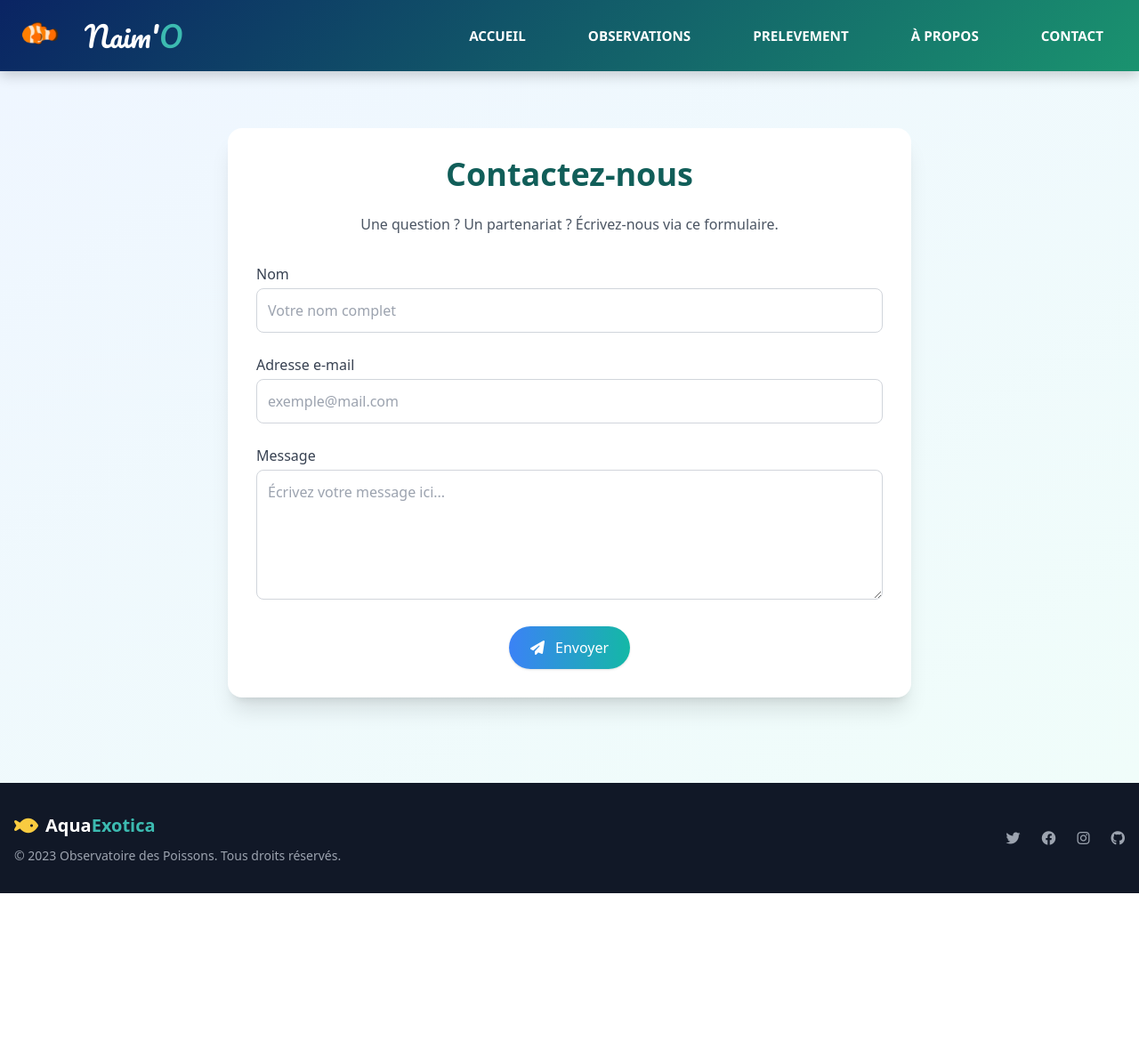
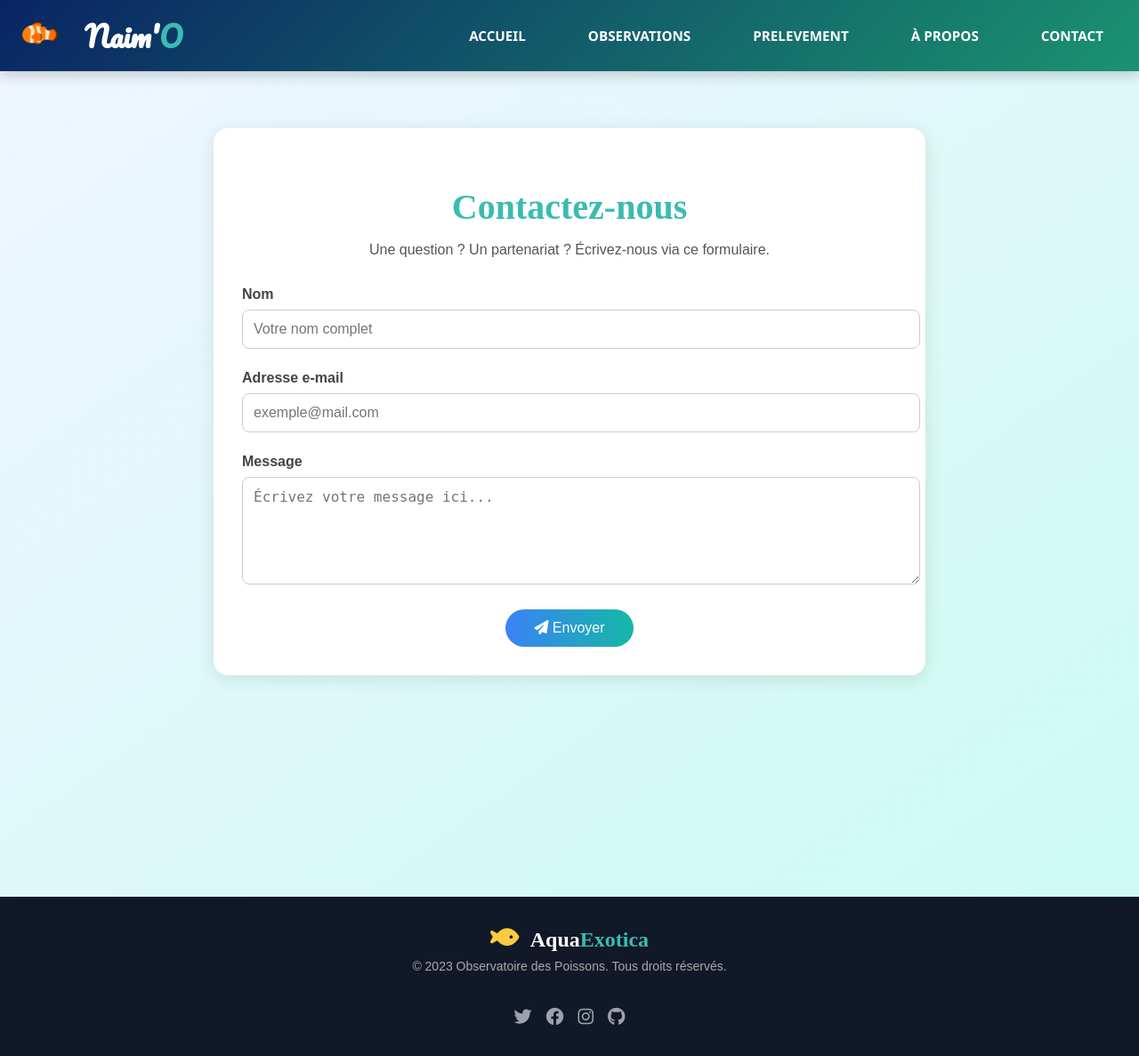
Before and after one commit to Awstinet/SAE_201_204, a Flask app: page /contact in a window 1280 px wide. Shown: the whole page at 89% size. Before the commit the page ends 1004 px from the top, so only its background shows below. Run offline with Flask 3, Linux system fonts and the light colour scheme; data comes from the database, SQL or seed files in the repository; data that the repository does not hold is empty; some libraries are stand-ins or nearby versions.

Commit message:
Séparation du css et du html de la page contact.

```diff
--- a/naimo/app.py
+++ b/naimo/app.py
@@ -1,11 +1,12 @@
 from flask import Flask, render_template, request, jsonify, flash, redirect, url_for
+import requests
 import matplotlib
 import data.datas as db
 from utils.name import normaliser
 from utils.majDonnes import updateDatabase
 from utils.majDonnes import getLastDate
 from flask_mail import Mail, Message
-from datetime import datetime
+from datetime import datetime, timedelta
 
 # Déclaration d'application Flask
 app = Flask(__name__)
@@ -40,13 +41,43 @@ def pageLoaded():
     updateDatabase()
     return "", 204
 
+# Cache pour les observations
+observations_cache = {
+    "count": 0,
+    "last_updated": datetime.now() - timedelta(hours=1)
+}
+
+def get_observations_count():
+    """Récupère le nombre total d'observations avec cache"""
+    global observations_cache
+
+    if datetime.now() - observations_cache["last_updated"] < timedelta(hours=1):
+        return observations_cache["count"]
+
+    try:
+        response = requests.get(
+            "https://hubeau.eaufrance.fr/api/v1/etat_piscicole/observations",
+            params={"size": 1},
+            timeout=10
+        )
+        response.raise_for_status()
+        count = response.json().get("count", 0)
+
+        observations_cache = {
+            "count": count,
+            "last_updated": datetime.now()
+        }
+        return count
+    except Exception as e:
+        app.logger.error(f"Erreur comptage observations: {str(e)}")
+        return None
 
 @app.route("/")
 def accueil():
     lastDate = getLastDate()
-    # nbObservations =
+    nbObservations = get_observations_count()
     nbStations = db.getNbStations()
-    return render_template("accueil.html", nbStations = nbStations, lastDate = lastDate)
+    return render_template("accueil.html", nbStations = nbStations, nbObservations = nbObservations, lastDate = lastDate)
 
 
 @app.route('/apropos')
@@ -55,10 +86,20 @@ def apropos():
     return render_template('apropos.html')
 
 
-@app.route('/observations')
+@app.route('/observations', methods=['GET', 'POST'])
 def observations():
-    # Affichage du template
-    return render_template('observations.html')
+    if request.method == 'POST':
+        data = request.json["clicked"]
+        mappingTitre = {
+            "evoPoissonsZone" : "Graphique évolutif des poissons par année dans une zone.",
+            "totalPoissonsZone": "Population de poissons par zone",
+            "nbPrelevZones": "Nombre de prélèvements par zone"
+        }
+        titre = mappingTitre.get(data, "")
+        return render_template('popup.html', titre=titre)
+
+    return render_template("observations.html", titre=None)
+
 
 
 
@@ -66,6 +107,7 @@ def observations():
 def prelevements():
     stations = [] #Par défaut, aucune station n'est affichée
     return render_template('prelevements.html', stations=stations)
+
 
 
 @app.route('/departement', methods=['POST'])
@@ -79,9 +121,6 @@ def departement_post():
         nomZone = normaliser(nomZone)
 
     stationsDF = db.getStations(zone, nomZone)
-
-    if not stationsDF.empty:
-        print(stationsDF.head())
 
     stations = stationsDF.to_dict(orient='records')  # Liste de dictionnaires
 
--- a/naimo/static/css/contact.css
+++ b/naimo/static/css/contact.css
@@ -0,0 +1,165 @@
+:root {
+    --gold: #ffd700;
+    --teal: #008080;
+}
+
+/* Fonts */
+body {
+    margin: 0;
+    font-family: Arial, sans-serif;
+    background: #f0fdfd;
+    color: #333;
+}
+
+.exotic-font, .contact-title, .footer-title {
+    font-family: 'Playfair Display', serif;
+}
+
+/* Layout */
+.contact-section {
+    padding: 4rem 1rem;
+    background: linear-gradient(to bottom right, #eff6ff, #ccfbf1);
+    min-height: 100vh;
+}
+
+.contact-container {
+    max-width: 800px;
+    margin: 0 auto;
+}
+
+.contact-box {
+    background: white;
+    padding: 2rem;
+    border-radius: 1rem;
+    box-shadow: 0 4px 20px rgba(0, 0, 0, 0.1);
+}
+
+/* Typography */
+.contact-title {
+    font-size: 2.5rem;
+    text-align: center;
+    margin-bottom: 1rem;
+    color: var(--teal);
+}
+
+.contact-subtitle {
+    text-align: center;
+    color: #555;
+    margin-bottom: 2rem;
+}
+
+/* Form */
+.contact-form .form-group {
+    margin-bottom: 1.5rem;
+}
+
+.contact-form label {
+    display: block;
+    font-weight: 600;
+    margin-bottom: 0.5rem;
+    color: #444;
+}
+
+.input-style {
+    width: 100%;
+    padding: 0.75rem;
+    border: 1px solid #ccc;
+    border-radius: 0.5rem;
+    font-size: 1rem;
+    transition: border-color 0.3s ease, box-shadow 0.3s ease;
+}
+
+.input-style:focus {
+    border-color: var(--teal);
+    box-shadow: 0 0 0 1px var(--teal);
+    outline: none;
+}
+
+/* Button */
+.btn-exotic {
+    background: linear-gradient(to right, #3b82f6, #14b8a6);
+    color: white;
+    padding: 0.75rem 2rem;
+    font-size: 1rem;
+    border: none;
+    border-radius: 9999px;
+    cursor: pointer;
+    transition: transform 0.3s ease;
+}
+
+.btn-exotic:hover {
+    transform: scale(1.05);
+}
+
+.form-submit {
+    text-align: center;
+}
+
+/* Messages */
+.flash-message {
+    padding: 1rem;
+    border-radius: 0.5rem;
+    margin-bottom: 1rem;
+    color: white;
+}
+
+.flash-message.success {
+    background-color: #14b8a6;
+}
+
+.flash-message.error {
+    background-color: #dc2626;
+}
+
+/* Footer */
+.footer {
+    background-color: #111827;
+    color: white;
+    padding: 2rem 1rem;
+}
+
+.footer-container {
+    max-width: 1000px;
+    margin: 0 auto;
+    display: flex;
+    flex-direction: column;
+    gap: 1.5rem;
+    align-items: center;
+    text-align: center;
+}
+
+.footer-left .footer-title {
+    font-size: 1.5rem;
+    font-weight: bold;
+}
+
+.fish-icon {
+    color: var(--gold);
+    font-size: 1.8rem;
+    margin-right: 0.5rem;
+}
+
+.teal-text {
+    color: var(--teal);
+}
+
+.footer-text {
+    color: #aaa;
+    font-size: 0.875rem;
+    margin-top: 0.5rem;
+}
+
+.footer-right {
+    display: flex;
+    gap: 1rem;
+}
+
+.social-link {
+    color: #9ca3af;
+    transition: color 0.3s;
+    font-size: 1.25rem;
+}
+
+.social-link:hover {
+    color: #ffffff;
+}
--- a/naimo/templates/contact.html
+++ b/naimo/templates/contact.html
@@ -5,50 +5,47 @@
     <meta charset="UTF-8" />
     <meta name="viewport" content="width=device-width, initial-scale=1.0" />
     <title>Naim'O | Contact</title>
-    <script src="https://cdn.tailwindcss.com"></script>
     <link rel="stylesheet" href="https://cdnjs.cloudflare.com/ajax/libs/font-awesome/6.4.0/css/all.min.css" />
-    <link rel="stylesheet" href="../static/accueil.css" />
+    <link rel="stylesheet" href="{{ url_for('static', filename='css/contact.css') }}" />
 </head>
 
-<body class="relative overflow-x-hidden">
+<body>
 
     {% include 'nav.html' %}
 
-    <!-- Contact Section -->
-    <section class="py-16 bg-gradient-to-br from-blue-50 to-teal-50 min-h-screen">
-        <div class="container mx-auto px-4">
-            <div class="max-w-3xl mx-auto bg-white p-8 rounded-2xl shadow-xl">
-                <h2 class="text-4xl font-bold text-center mb-6 exotic-font text-teal-800">Contactez-nous</h2>
-                <p class="text-center text-gray-600 mb-8">Une question ? Un partenariat ? Écrivez-nous via ce formulaire.</p>
+    <!-- Section Contact -->
+    <section class="contact-section">
+        <div class="contact-container">
+            <div class="contact-box">
+                <h2 class="contact-title">Contactez-nous</h2>
+                <p class="contact-subtitle">Une question ? Un partenariat ? Écrivez-nous via ce formulaire.</p>
 
-                <!-- Messages flash -->
                 {% with messages = get_flashed_messages(with_categories=true) %}
                     {% if messages %}
                         {% for category, message in messages %}
-                            <div class="mb-4 p-4 rounded-lg text-white {% if category == 'success' %}bg-teal-600{% else %}bg-red-600{% endif %}">
+                            <div class="flash-message {{ category }}">
                                 {{ message }}
                             </div>
                         {% endfor %}
                     {% endif %}
                 {% endwith %}
 
-                <!-- Formulaire -->
-                <form method="POST" action="/contact" class="space-y-6">
-                    <div>
-                        <label class="block mb-1 font-medium text-gray-700">Nom</label>
-                        <input type="text" name="nom" required class="w-full border border-gray-300 p-3 rounded-lg focus:ring-teal-500 focus:outline-none" placeholder="Votre nom complet" />
+                <form method="POST" action="/contact" class="contact-form">
+                    <div class="form-group">
+                        <label for="nom">Nom</label>
+                        <input type="text" id="nom" name="nom" required class="input-style" placeholder="Votre nom complet" />
                     </div>
-                    <div>
-                        <label class="block mb-1 font-medium text-gray-700">Adresse e-mail</label>
-                        <input type="email" name="email" required class="w-full border border-gray-300 p-3 rounded-lg focus:ring-teal-500 focus:outline-none" placeholder="exemple@mail.com" />
+                    <div class="form-group">
+                        <label for="email">Adresse e-mail</label>
+                        <input type="email" id="email" name="email" required class="input-style" placeholder="exemple@mail.com" />
                     </div>
-                    <div>
-                        <label class="block mb-1 font-medium text-gray-700">Message</label>
-                        <textarea name="message" rows="5" required class="w-full border border-gray-300 p-3 rounded-lg focus:ring-teal-500 focus:outline-none" placeholder="Écrivez votre message ici..."></textarea>
+                    <div class="form-group">
+                        <label for="message">Message</label>
+                        <textarea id="message" name="message" rows="5" required class="input-style" placeholder="Écrivez votre message ici..."></textarea>
                     </div>
-                    <div class="text-center">
-                        <button type="submit" class="btn-exotic bg-gradient-to-r from-blue-500 to-teal-500 px-6 py-3 text-white rounded-full shadow hover:scale-105 transition transform">
-                            <i class="fas fa-paper-plane mr-2"></i> Envoyer
+                    <div class="form-submit">
+                        <button type="submit" class="btn-exotic">
+                            <i class="fas fa-paper-plane"></i> Envoyer
                         </button>
                     </div>
                 </form>
@@ -57,22 +54,18 @@
     </section>
 
     <!-- Footer -->
-    <footer class="py-8 bg-gray-900 text-white">
-        <div class="container mx-auto px-4">
-            <div class="flex flex-col md:flex-row justify-between items-center">
-                <div class="mb-4 md:mb-0">
-                    <div class="flex items-center">
-                        <i class="fas fa-fish text-2xl mr-2" style="color: var(--gold);"></i>
-                        <span class="text-xl font-bold exotic-font">Aqua<span style="color: var(--teal);">Exotica</span></span>
-                    </div>
-                    <p class="text-sm mt-2 text-gray-400">© 2023 Observatoire des Poissons. Tous droits réservés.</p>
-                </div>
-                <div class="flex space-x-6">
-                    <a href="#" class="text-gray-400 hover:text-white transition"><i class="fab fa-twitter"></i></a>
-                    <a href="#" class="text-gray-400 hover:text-white transition"><i class="fab fa-facebook"></i></a>
-                    <a href="#" class="text-gray-400 hover:text-white transition"><i class="fab fa-instagram"></i></a>
-                    <a href="#" class="text-gray-400 hover:text-white transition"><i class="fab fa-github"></i></a>
-                </div>
+    <footer class="footer">
+        <div class="footer-container">
+            <div class="footer-left">
+                <i class="fas fa-fish fish-icon"></i>
+                <span class="footer-title">Aqua<span class="teal-text">Exotica</span></span>
+                <p class="footer-text">© 2023 Observatoire des Poissons. Tous droits réservés.</p>
+            </div>
+            <div class="footer-right">
+                <a href="#" class="social-link"><i class="fab fa-twitter"></i></a>
+                <a href="#" class="social-link"><i class="fab fa-facebook"></i></a>
+                <a href="#" class="social-link"><i class="fab fa-instagram"></i></a>
+                <a href="#" class="social-link"><i class="fab fa-github"></i></a>
             </div>
         </div>
     </footer>
```
Also changed, not shown: naimo/templates/accueil.html (+7 -1 lines).
